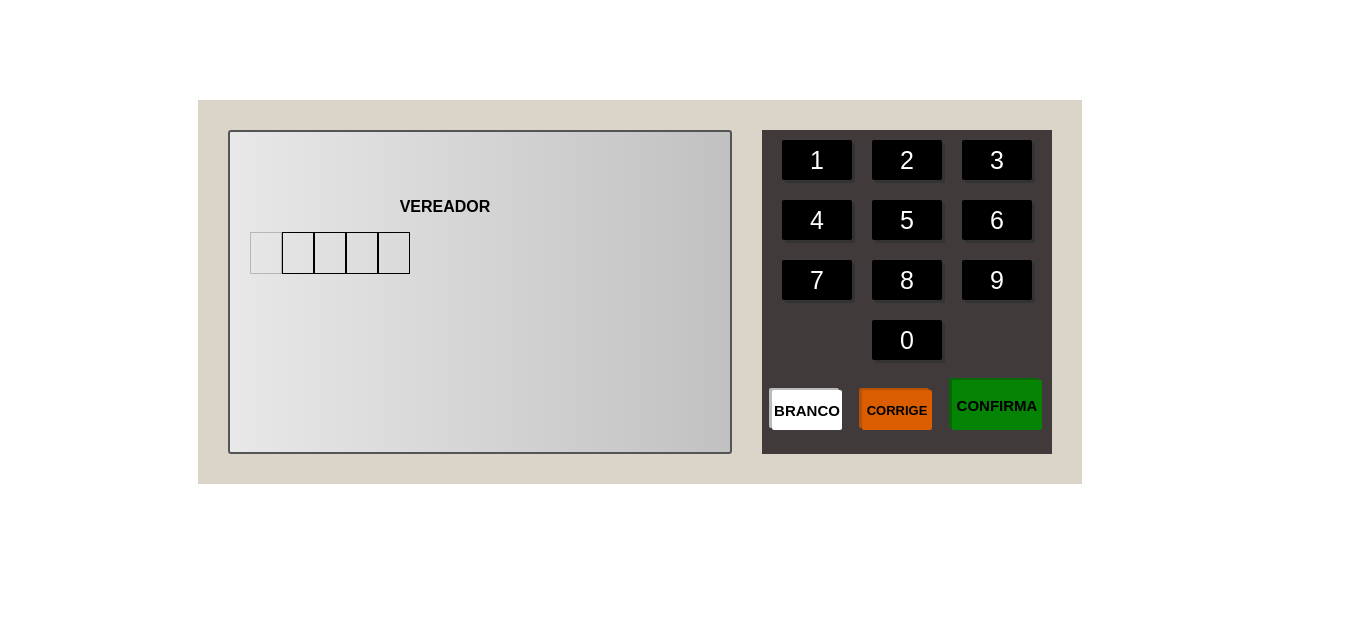
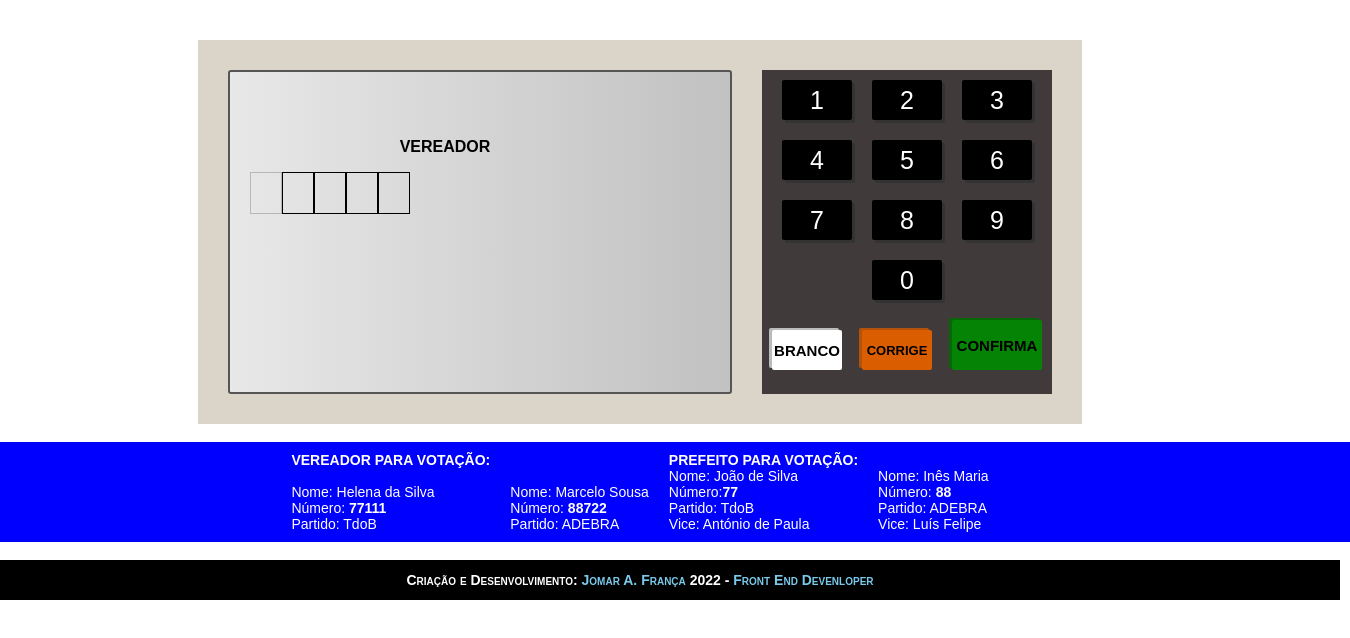
Before and after one commit to JomarFranca/Urna-Eletronica, a website: page index.html in a window 1280 px wide. Shown: the whole page, 1350 px wide, since content can reach past the window. Drawn offline with Linux system fonts and the light colour scheme.

Commit message:
Adicionando a cola dos canditados e o footer

```diff
--- a/index.html
+++ b/index.html
@@ -1,11 +1,11 @@
 <!DOCTYPE html>
 <html lang="pt-br">
     <head>
-    <meta charset="UTF-8">
-    <meta http-equiv="X-UA-Compatible" content="IE=edge">
-    <meta name="viewport" content="width=device-width, initial-scale=1.0">
+        <meta charset="UTF-8" />
+        <meta http-equiv="X-UA-Compatible" content="IE=edge" />
+        <meta name="viewport" content="width=device-width, initial-scale=1.0" />
         <title>Urna Eletrônica</title>
-    <link rel="stylesheet" href="style.css">
+        <link rel="stylesheet" href="style.css" />
     </head>
     <body>
         <div class="urna">
@@ -23,25 +23,26 @@
                             <div class="numero"></div>
                         </div>
                         <div class="d-1-4">
-                        Nome: FULANO DE TAL <br/>
-                        Partido: QQQ <br/>
+                            Nome: FULANO DE TAL <br />
+                            Partido: QQQ <br />
                             Vice-Prefeito: BELTRANO DE TAL
                         </div>
                     </div>
                     <div class="d-1-right">
                         <div class="d-1-image">
-                        <img src="./img/" alt="">
+                            <img src="./img/" alt="" />
                             Prefeito
                         </div>
                         <div class="d-1-image small">
-                        <img src="./img/" alt="">
+                            <img src="./img/" alt="" />
                             Vice-Prefeito
                         </div>
                     </div>
                 </div>
                 <div class="d-2">
-                Aperte a tela: <br/>
-                <strong>CONFIRMA</strong> para <strong>CONFIRMAR</strong> este voto <br/>
+                    Aperte a tela: <br />
+                    <strong>CONFIRMA</strong> para <strong>CONFIRMAR</strong> este voto
+                    <br />
                     <strong>CORRIGE</strong> para <strong>REINICIAR</strong> este voto
                 </div>
             </div>
@@ -65,12 +66,65 @@
                     <div class="teclado-botao" onclick="clicou('0')">0</div>
                 </div>
                 <div class="teclado-linha">
-                <div class="teclado-botao btn-branco" onclick="branco()">BRANCO</div>
-                <div class="teclado-botao btn-corrige" onclick="corrige()">CORRIGE</div>
-                <div class="teclado-botao btn-confirma" onclick="confirma()">CONFIRMA</div>
+                    <div class="teclado-botao btn-branco" onclick="branco()">
+                        BRANCO
+                    </div>
+                    <div class="teclado-botao btn-corrige" onclick="corrige()">
+                        CORRIGE
+                    </div>
+                    <div class="teclado-botao btn-confirma" onclick="confirma()">
+                        CONFIRMA
                     </div>
                 </div>
             </div>
+        </div>
+
+        <div class="cola">
+            <div class="container">
+                <div class="vereador-1">
+                    <h4>VEREADOR PARA VOTAÇÃO:</h4>
+                    <br />
+                    <p>Nome: Helena da Silva</p>
+                    <p>Número: <strong>77111</strong></p>
+                    <p>Partido: TdoB</p>
+                </div>
+                <div class="verador-2">
+                    <p>Nome: Marcelo Sousa</p>
+                    <p>Número: <strong>88722</strong></p>
+                    <p>Partido: ADEBRA</p>
+                </div>
+                <div class="prefeito-1">
+                    <h4>PREFEITO PARA VOTAÇÃO:</h4>
+                    <p>Nome: João de Silva</p>
+                    <p>Número:<strong>77</strong></p>
+                    <p>Partido: TdoB</p>
+                    <p>Vice: António de Paula</p>
+                </div>
+                <div class="prefeito-2">
+                    <p>Nome: Inês Maria</p>
+                    <p>Número: <strong>88</strong></p>
+                    <p>Partido: ADEBRA</p>
+                    <p>Vice: Luís Felipe</p>
+                </div>
+            </div>
+        </div>
+
+        <footer>
+            <div class="rodape">
+                <p class="footer-texto">
+                    Criação e Desenvolvimento:
+                    <a href="https://github.com/Jomar777" target="_blank">
+                        Jomar A. França
+                    </a>
+                    2022 -
+                    <a
+                        href="https://www.linkedin.com/in/jomar-almeida-fran%C3%A7a/"
+                        target="_blank"
+                        >Front End Devenloper</a
+                    >
+                </p>
+            </div>
+        </footer>
 
         <script src="etapas.js"></script>
         <script src="script.js"></script>
--- a/style.css
+++ b/style.css
@@ -1,3 +1,10 @@
+* {
+    margin: 0px;
+    padding: 0px;
+    outline: none;
+    list-style: none;
+}
+
 @keyframes pisca {
     0% { opacity: 0.2;}
     50% { opacity: 1;}
@@ -5,18 +12,20 @@
 }
 
 body {
-    margin: 100px;
+    width: auto;
+    height: 600px;
     display: flex;
-    justify-content: center;
+    font-family: Arial, Helvetica, sans-serif;
+    flex-direction: column;
     align-items: center;
-    font-family: Arial, Helvetica, sans-serif
+    justify-content: space-between;
 }
 
 .urna {
+    margin-top: 40px;
     background-color: #dbd5c9;
     padding: 30px;
     display: flex;
-
 }
 
 .tela {
@@ -184,3 +193,60 @@ body {
     justify-content: center;
     align-items: center;
 }
+
+.cola {
+    width: 1400px;
+    height: auto;
+    padding: 10px;
+    color: #fff;
+    background-color: blue;
+    display: flex;
+    justify-content: center;
+}
+
+.container {
+    font-size: 14px;
+    display: flex;
+    flex-direction: row;
+    justify-content: center;
+    align-items: flex-end;
+    column-gap: 20px;
+}
+
+
+
+/* RODAPÉ */
+
+footer {
+    width: 1400px;
+    height: 40px;
+    background-color: #000;
+    display: flex;
+    align-items: center;
+    justify-content: center;
+}
+
+.rodape {
+    display: flex;
+    justify-content: center;
+    align-items: center;
+}
+
+.footer-texto {
+    color: #fff;
+    font-size: 14px;
+    font-weight: bold;
+    text-align: center;
+    font-variant: small-caps;
+}
+
+.footer-texto a {
+    color: #7ac9e9;
+    text-decoration: none;
+    cursor:pointer;
+}
+
+.footer-texto a:hover {
+    color: #0a4d99;
+    text-decoration: none;
+}
```
Lines whose indentation alone changed are shown as unchanged.
